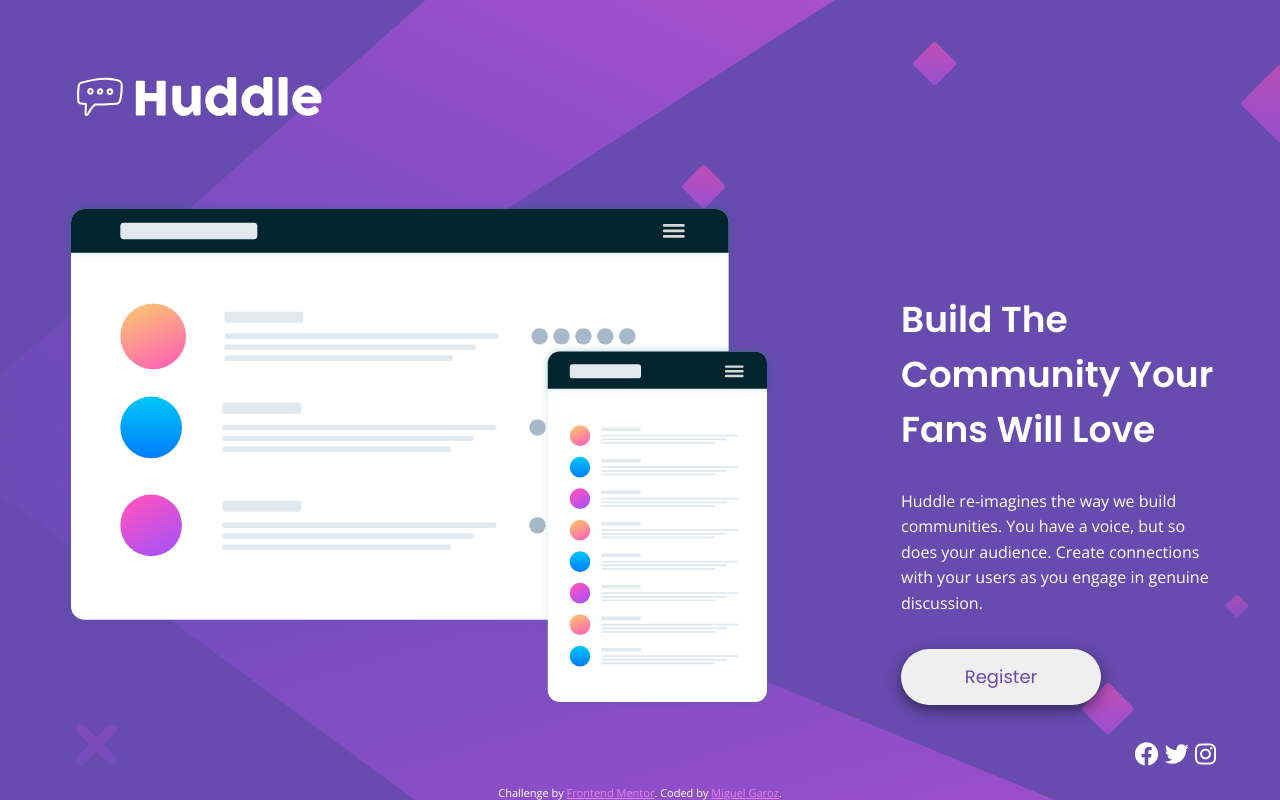
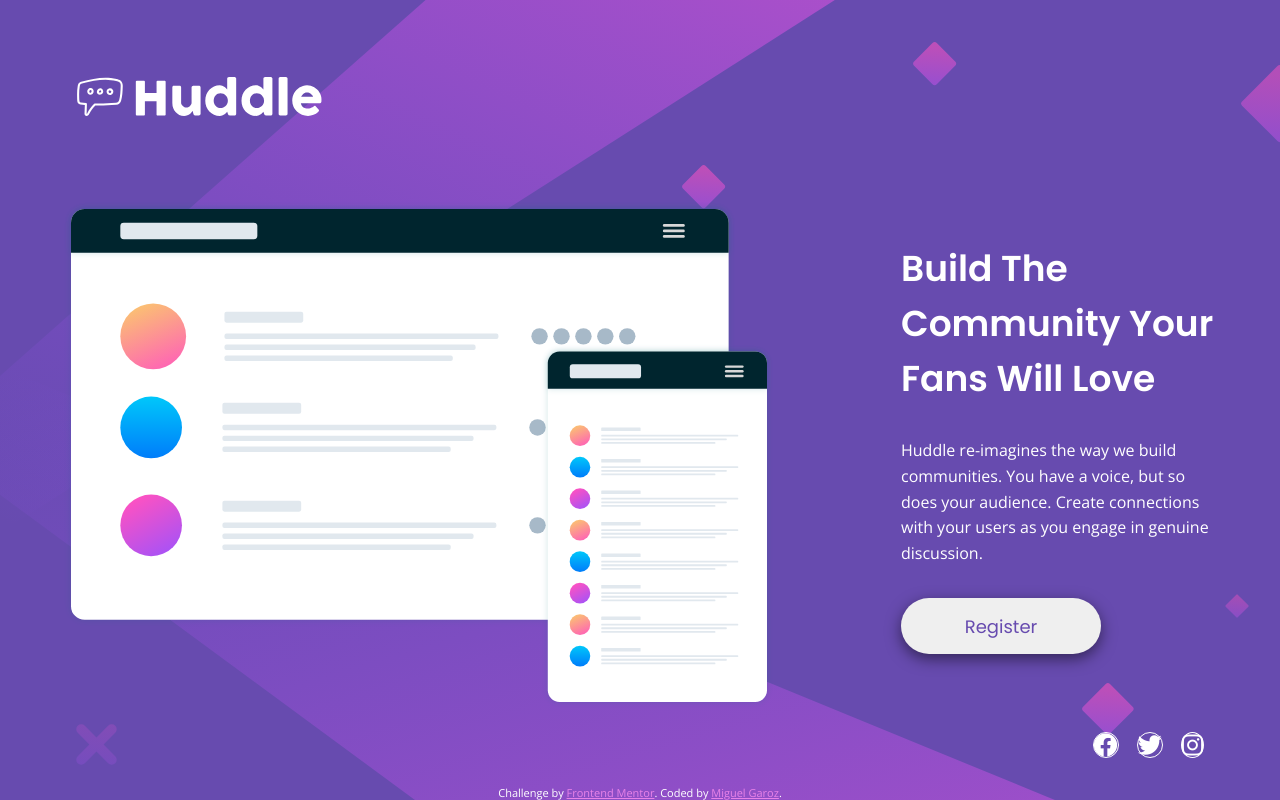
Before and after one commit to mgaroz/frontend-mentor, a plain HTML site: page huddle-landing/index.html in a window 1280 px wide. Drawn offline with nearby package versions, Linux system fonts and the light colour scheme.

Commit message:
Update styles.css

```diff
--- a/huddle-landing/styles.css
+++ b/huddle-landing/styles.css
@@ -63,12 +63,11 @@ button {
 }
 
 .right-side {
-  padding: 4rem;
+  padding: 7rem 4rem 1.5rem 4rem;
   color: white;
   display: flex;
   flex-direction: column;
-  gap: 2rem;
-  height: 70%;
+  height: 100%;
   justify-content: space-between;
 }
 
@@ -89,6 +88,12 @@ button {
   font-size: 1.5rem;
 }
 
+.right-side-footer i {
+  margin-right: 0.75rem;
+  border: 1px solid white;
+  border-radius: 50%;
+}
+
 .attribution {
   font-size: 11px;
   text-align: center;
```
